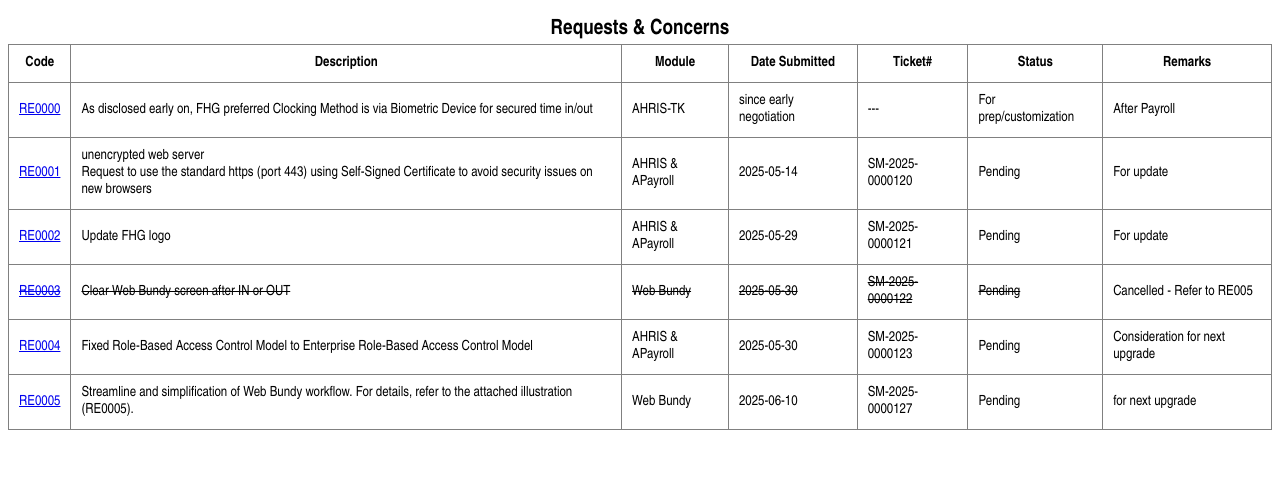
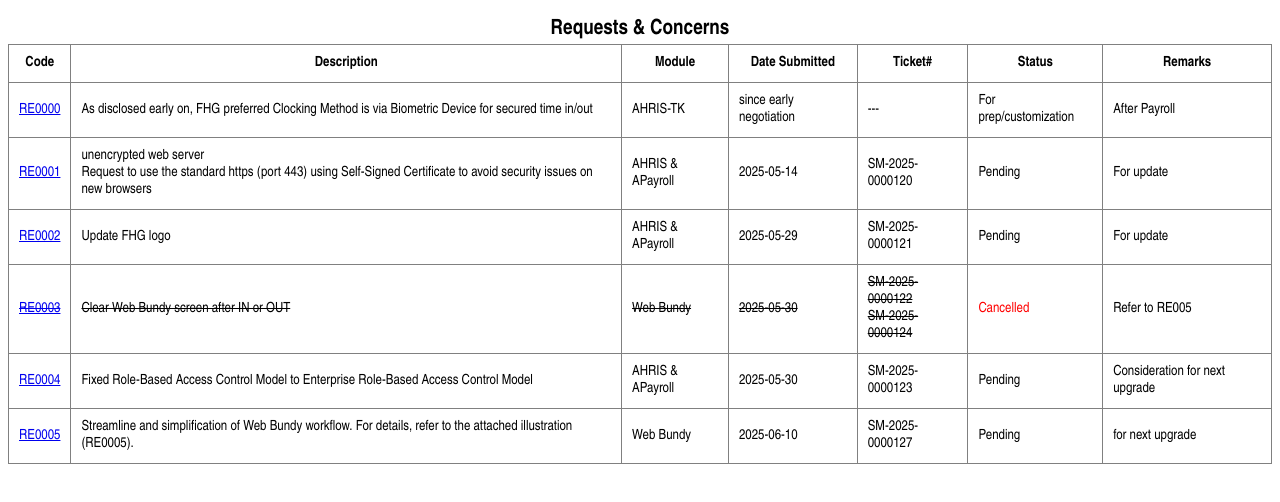
Before and after one commit to fhgxastra/errors-and-concerns, a plain HTML site: page concerns.html in a window 1280 px wide. Drawn offline with Linux system fonts and the light colour scheme.

Commit message:
Update concerns.html

```diff
--- a/concerns.html
+++ b/concerns.html
@@ -28,7 +28,7 @@ button {padding:10px;margin:0px 1px;}
 <tr><td><a href="re0000.html">RE0000</a></td><td>As disclosed early on, FHG preferred Clocking Method is via Biometric Device for secured time in/out</td><td>AHRIS-TK</td><td>since early negotiation</td><td>---</td><td>For prep/customization</td><td>After Payroll</td></tr>
 <tr><td><a href="re0001.html">RE0001</a></td><td>unencrypted web server<br>Request to use the standard https (port 443) using Self-Signed Certificate to avoid security issues on new browsers</td><td>AHRIS & APayroll</td><td>2025-05-14</td><td>SM-2025-0000120</td><td>Pending</td><td>For update</td></tr>
 <tr><td><a href="re0002.html">RE0002</a></td><td>Update FHG logo</td><td>AHRIS & APayroll</td><td>2025-05-29</td><td>SM-2025-0000121</td><td>Pending</td><td>For update</td></tr>
-<tr><td><a href="re0003.html"><del>RE0003</del></a></td><td><del>Clear Web Bundy screen after IN or OUT</del></td><td><del>Web Bundy</del></td><td><del>2025-05-30</del></td><td><del>SM-2025-0000122</del></td><td><del>Pending</del></td><td>Cancelled - Refer to RE005</td></tr>
+<tr><td><a href="re0003.html"><del>RE0003</del></a></td><td><del>Clear Web Bundy screen after IN or OUT</del></td><td><del>Web Bundy</del></td><td><del>2025-05-30</del></td><td><del>SM-2025-0000122<br>SM-2025-0000124</del></td><td><span style="color:red;">Cancelled</span></td><td>Refer to RE005</td></tr>
 <tr><td><a href="re0004.html">RE0004</a></td><td>Fixed Role-Based Access Control Model to Enterprise Role-Based Access Control Model </td><td>AHRIS & APayroll</td><td>2025-05-30</td><td>SM-2025-0000123</td><td>Pending</td><td>Consideration for next upgrade</td></tr>
 <tr><td><a href="re0005.html">RE0005</a></td><td>Streamline and simplification of Web Bundy workflow. For details, refer to the attached illustration (RE0005).</td><td>Web Bundy</td><td>2025-06-10</td><td>SM-2025-0000127</td><td>Pending</td><td>for next upgrade</td></tr>
 <!-- <tr><td><a href="re0006.html">RE0006</a></td><td>Consolidation of RE0003 & RE0005 ref. ticket#SM-2025-0000122 & SM-2025-0000124 into one request & ticket#. REASON: To add security & streamline the workflow. For details, refer to the attached illustration (re0006).</td><td>Web Bundy</td><td>2025-06-13</td><td></td><td>Pending</td><td>for consideration </td></tr>-->
```
